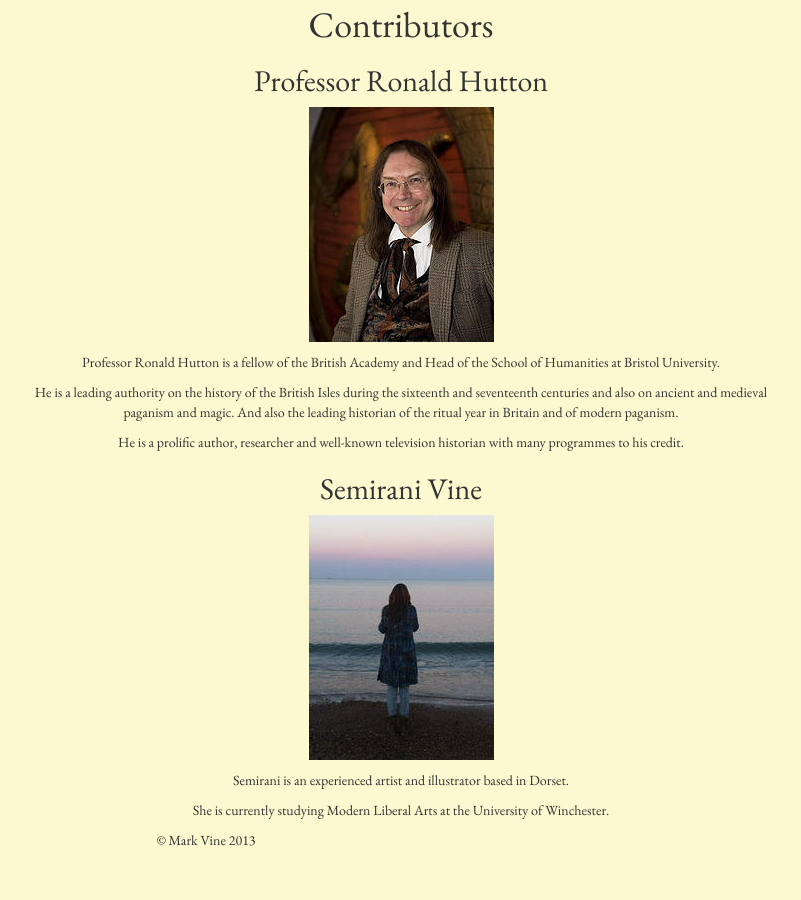
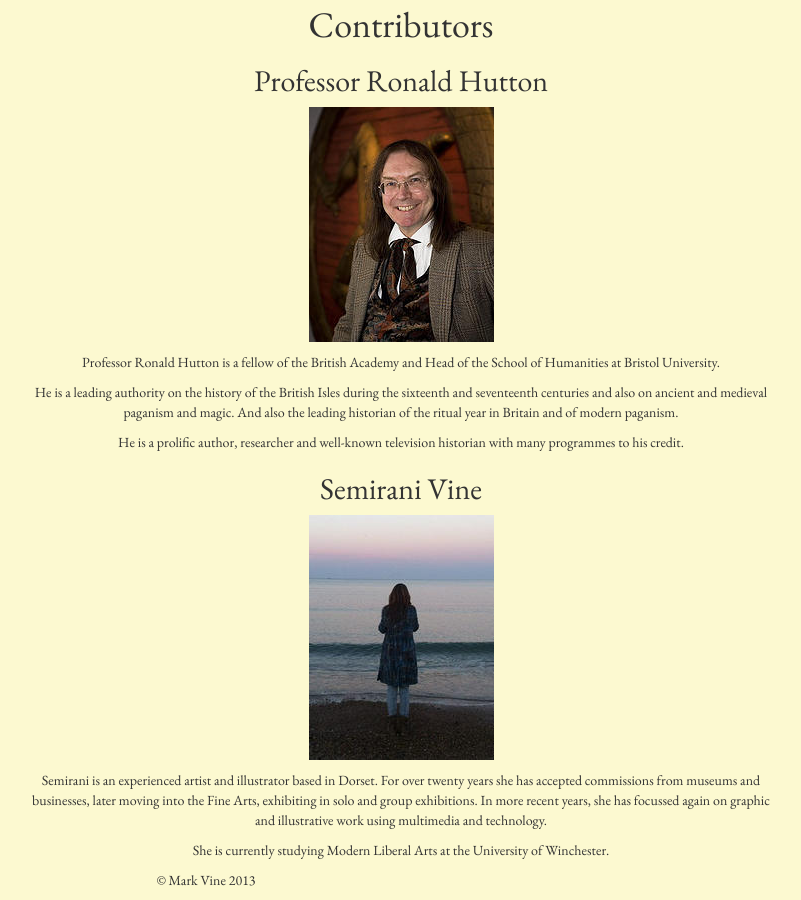
Before and after one commit to crabchurch/crabchurch.github.io, a Jekyll site: the page built from author.md, in a window 1280 px wide and 900 px high, scrolled down 649 px. Shown: the whole window, without its empty margins (434-1235 px from the left). Built offline with Jekyll 4.4.1, drawn with Linux system fonts in a browser that asks for light colours; nearby versions of some CDN libraries; some web fonts are replaced; Markdown is read by kramdown in place of the engine named in the settings; before the commit the page ends 1509 px from its top, so only the background shows below that.

Commit message:
Update author.md

```diff
--- a/author.md
+++ b/author.md
@@ -33,7 +33,7 @@ He is a prolific author, researcher and well-known television historian with man
 
 ![Semirani Vine][semirani_vine_img]
 
-Semirani is an experienced artist and illustrator based in Dorset.
+Semirani is an experienced artist and illustrator based in Dorset. For over twenty years she has accepted commissions from museums and businesses, later moving into the Fine Arts, exhibiting in solo and group exhibitions. In more recent years, she has focussed again on graphic and illustrative work using multimedia and technology.
 
 She is currently studying Modern Liberal Arts at the University of Winchester.
 
```
